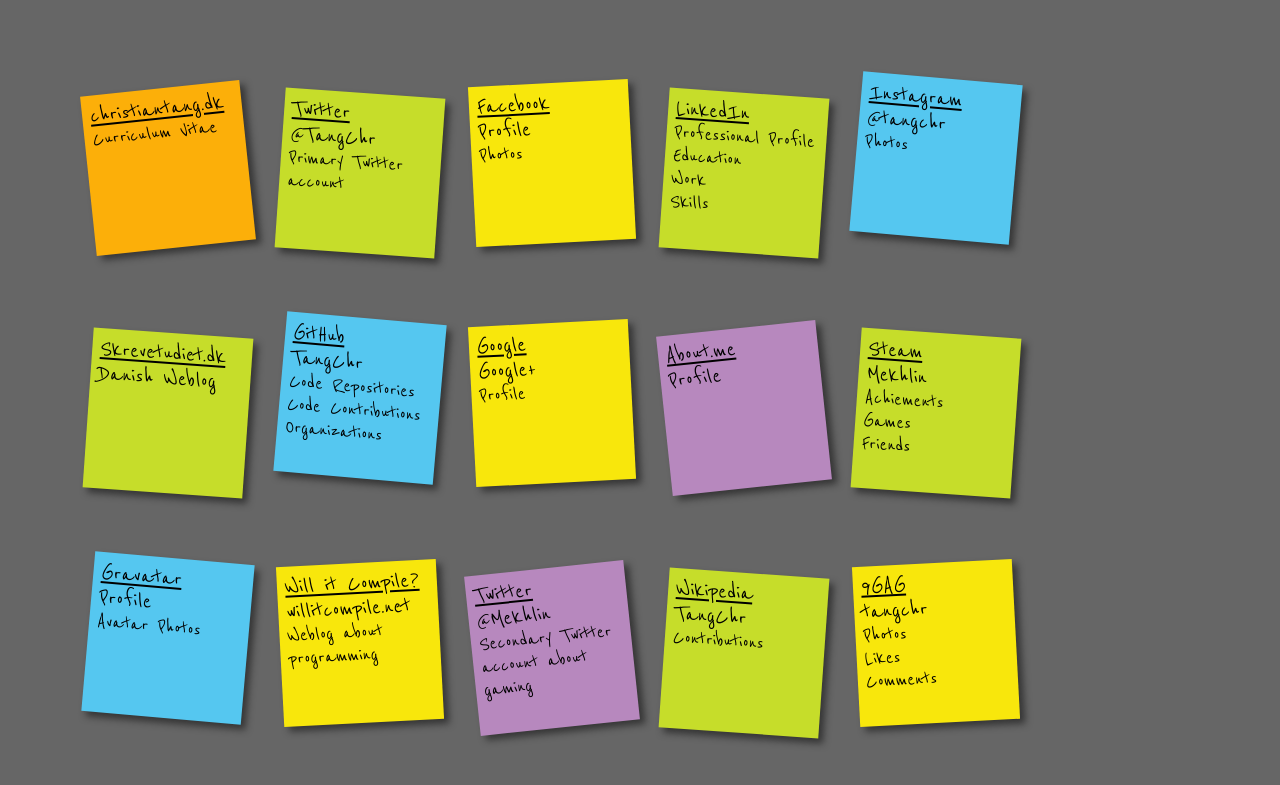
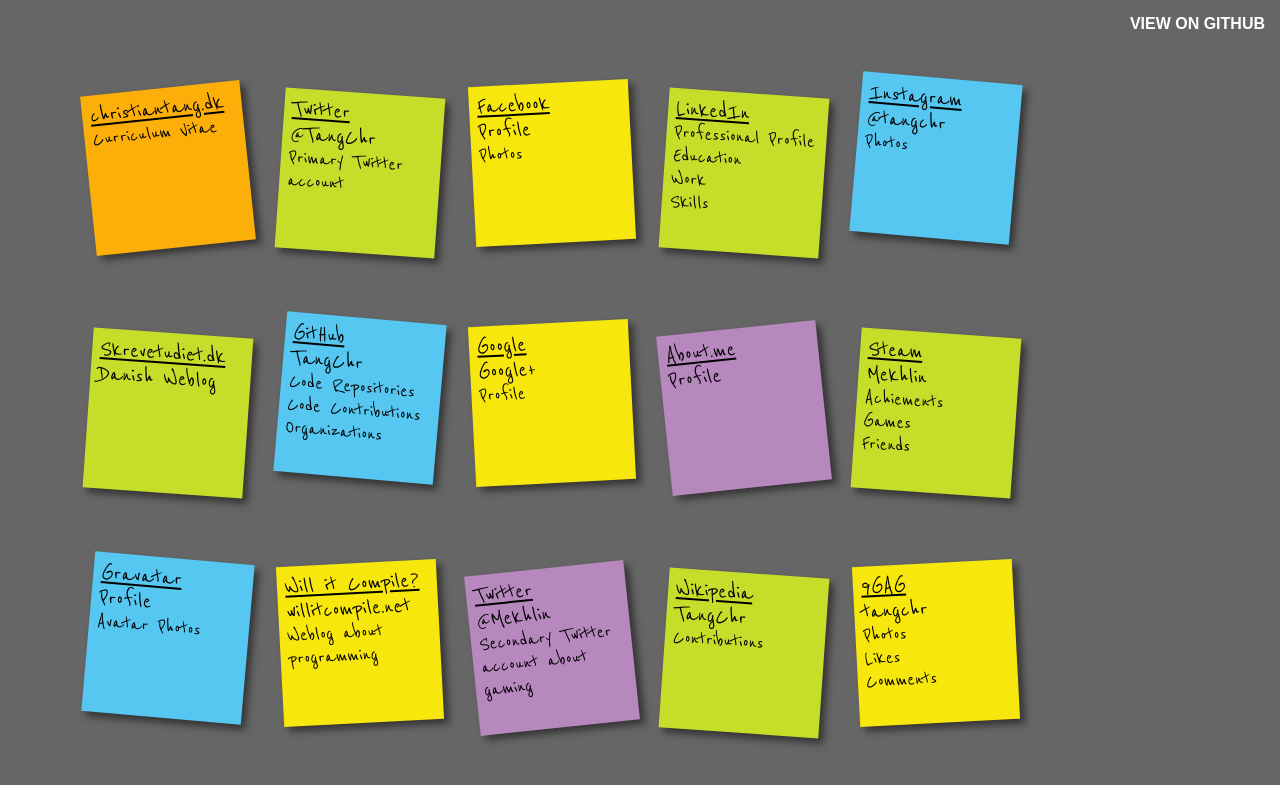
Before and after one commit to TangChr/Seaweed, a Jekyll site: the page built from index.html, in a window 1280 px wide. Shown: the top 785 px of the page. Built offline with Jekyll 4.4.1, drawn with Linux system fonts in a browser that asks for light colours.

Commit message:
Added link to project on GitHub

```diff
--- a/_includes/footer.html
+++ b/_includes/footer.html
@@ -1,5 +1,3 @@
-{% if site.environment == 'development' %}
-<h1 style="font-size:150%;">Developer Mode</h1>
-{% endif %}
+{% if site.environment == 'development' %}<h1 style="font-size:150%;">Developer Mode</h1>{% endif %}
 </body>
 </html>
--- /dev/null
+++ b/_sass/_misc.scss
@@ -0,0 +1,19 @@
+#source-code-link {
+    font-size: 100%;
+    position: absolute;
+    top: 15px;
+    right: 15px;
+    font-family: Arial, Verdana;
+    font-weight: bold;
+
+    a,
+    a:link,
+    a:visited {
+        color: #fff;
+        text-decoration: none;
+
+        &:hover {
+            color: #c0c0c0;
+        }
+    }
+}
--- a/assets/css/style.scss
+++ b/assets/css/style.scss
@@ -7,4 +7,5 @@
 
 @import "colors",
         "mixins",
-        "layout";
+        "layout",
+        "misc";
--- a/index.html
+++ b/index.html
@@ -1,6 +1,7 @@
 ---
 layout: default
 ---
+<p id="source-code-link"><a href="https://github.com/TangChr/seaweed.dk" title="View project on GitHub">VIEW ON GITHUB</a></p>
 {% include note_row.html notes=site.data.row1 %}
 {% include note_row.html notes=site.data.row2 dummies=3 %}
 {% include note_row.html notes=site.data.row3 dummies=4 %}
```
